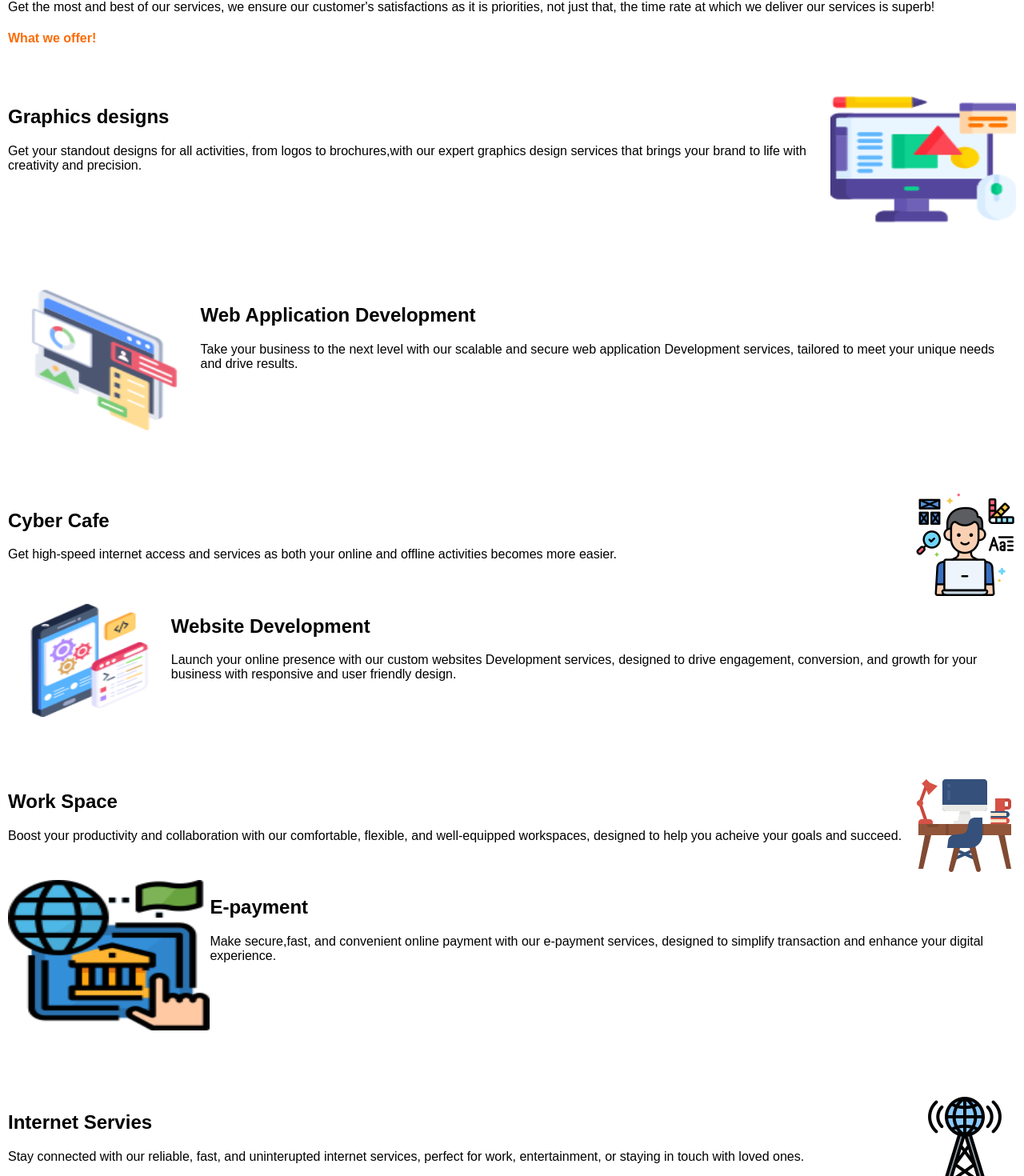
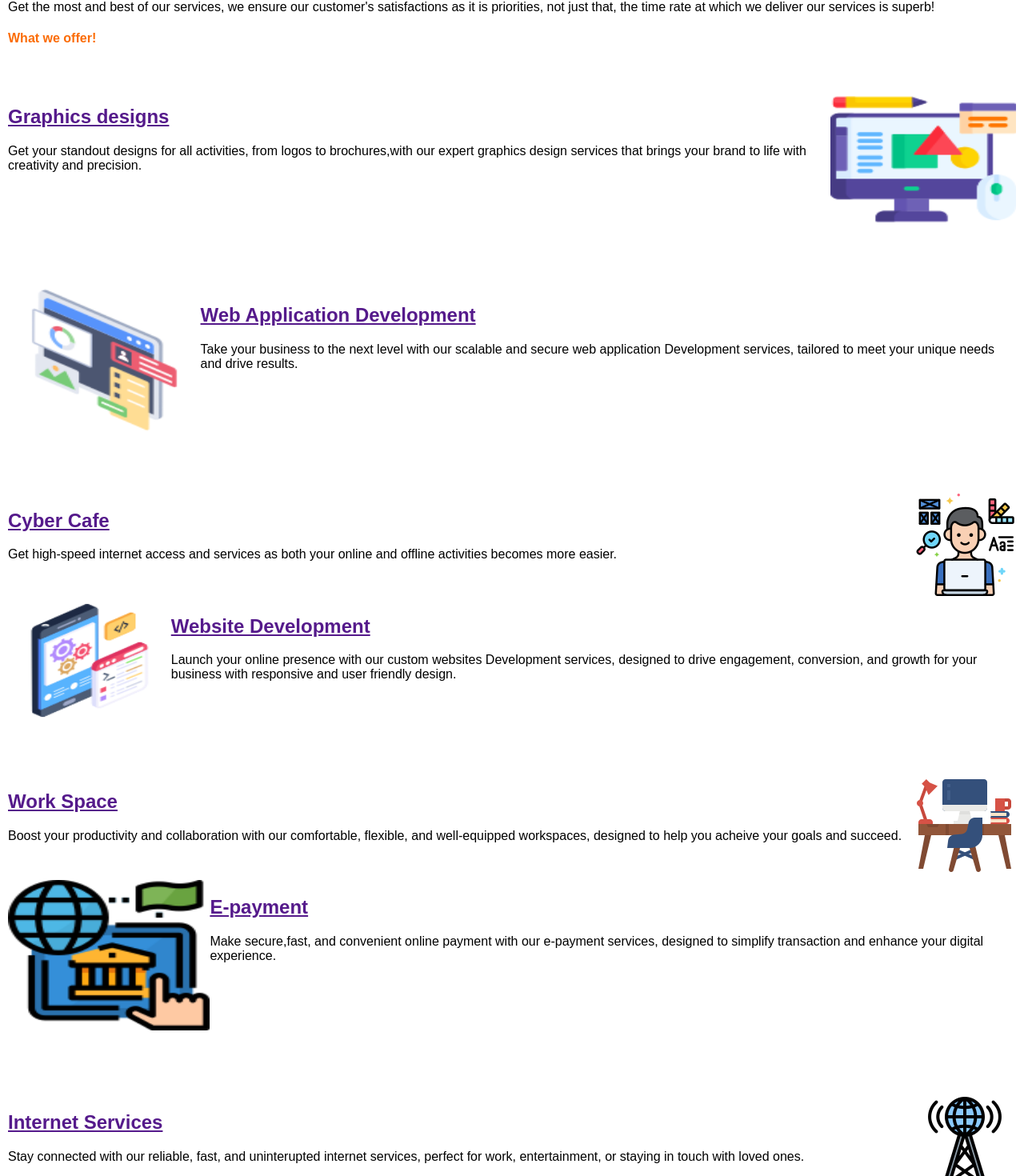
Before and after one commit to Wasem1209/Tidef-itech, a React (Vite) app in the folder frontend/: page /services in a window 1280 px wide. Shown: the part 135-1605 px from the top of the page at 80% size. Built offline with nearby package versions, Linux system fonts and the light colour scheme.

Commit message:
service page updated

```diff
--- a/frontend/src/components/Services.jsx
+++ b/frontend/src/components/Services.jsx
@@ -14,7 +14,7 @@ const Services = () => {
 
     <div className="services">
       <div className="graphics">
-        <h2>Graphics designs</h2>
+        <a href=""><h2>Graphics designs</h2></a>
         <p>Get your standout designs for all activities, from logos to brochures,with our expert graphics design services that brings your brand to life with creativity and precision.</p>
       </div>
       <div className="grap-p">
@@ -27,13 +27,13 @@ const Services = () => {
         <img src="/images/2645742.png" alt="graphic icon" className="graph-ic" />
       </div>
       <div className="graphics">
-        <h2>Web Application Development</h2>
+        <a href=""><h2>Web Application Development</h2></a>
         <p>Take your business to the next level with our scalable and secure web application Development services, tailored to meet your unique needs and drive results.</p>
       </div>
     </div>
     <div className="services">
       <div className="graphics">
-        <h2>Cyber Cafe</h2>
+        <a href=""><h2>Cyber Cafe</h2></a>
         <p>Get high-speed internet access and services as both your online and offline activities becomes more easier.</p>
       </div>
       <div className="grap-p">
@@ -45,7 +45,7 @@ const Services = () => {
         <img src="/images/6188094.png" alt="graphic icon" className="graph-ic" />
       </div>
       <div className="graphics">
-        <h2>Website Development </h2>
+        <a href=""><h2>Website Development </h2></a>
         <p>Launch your online presence with our custom websites Development services, designed to drive engagement, conversion, and growth for your business with responsive and user friendly design.</p>
       </div>
 
@@ -53,7 +53,7 @@ const Services = () => {
     <div className="services">
 
       <div className="graphics">
-        <h2>Work Space</h2>
+      <a href=""><h2>Work Space</h2></a>
         <p>Boost your productivity and collaboration with our comfortable, flexible, and well-equipped workspaces, designed to help you acheive your goals and succeed.</p>
       </div>
       <div className="grap-p">
@@ -65,14 +65,14 @@ const Services = () => {
         <img src="/images/1625576.png" alt="graphic icon" className="graph-ic" />
       </div>
       <div className="graphics">
-        <h2>E-payment</h2>
+      <a href=""><h2>E-payment</h2></a>
         <p>Make secure,fast, and convenient online payment with our e-payment services, designed to simplify transaction and enhance your digital experience.</p>
       </div>
     </div>
     <div className="services">
 
       <div className="graphics">
-        <h2>Internet Servies</h2>
+      <a href=""><h2>Internet Services</h2></a>
         <p>Stay connected with our reliable, fast, and uninterupted internet services, perfect for work, entertainment, or staying in touch with loved ones.</p>
       </div>
       <div className="grap-p">
@@ -84,7 +84,7 @@ const Services = () => {
         <img src="/images/8976488.png" alt="" className="graphic" />
       </div>
       <div className="graphics">
-        <h2>Consultation</h2>
+        <a href=""><h2>Consultation</h2></a>
         <p>Get expert advice and personalized solutions with our consultation services, design to help you navigate challenges and achieve your goals with confidence and clarity.</p>
       </div>
     </div>
```
